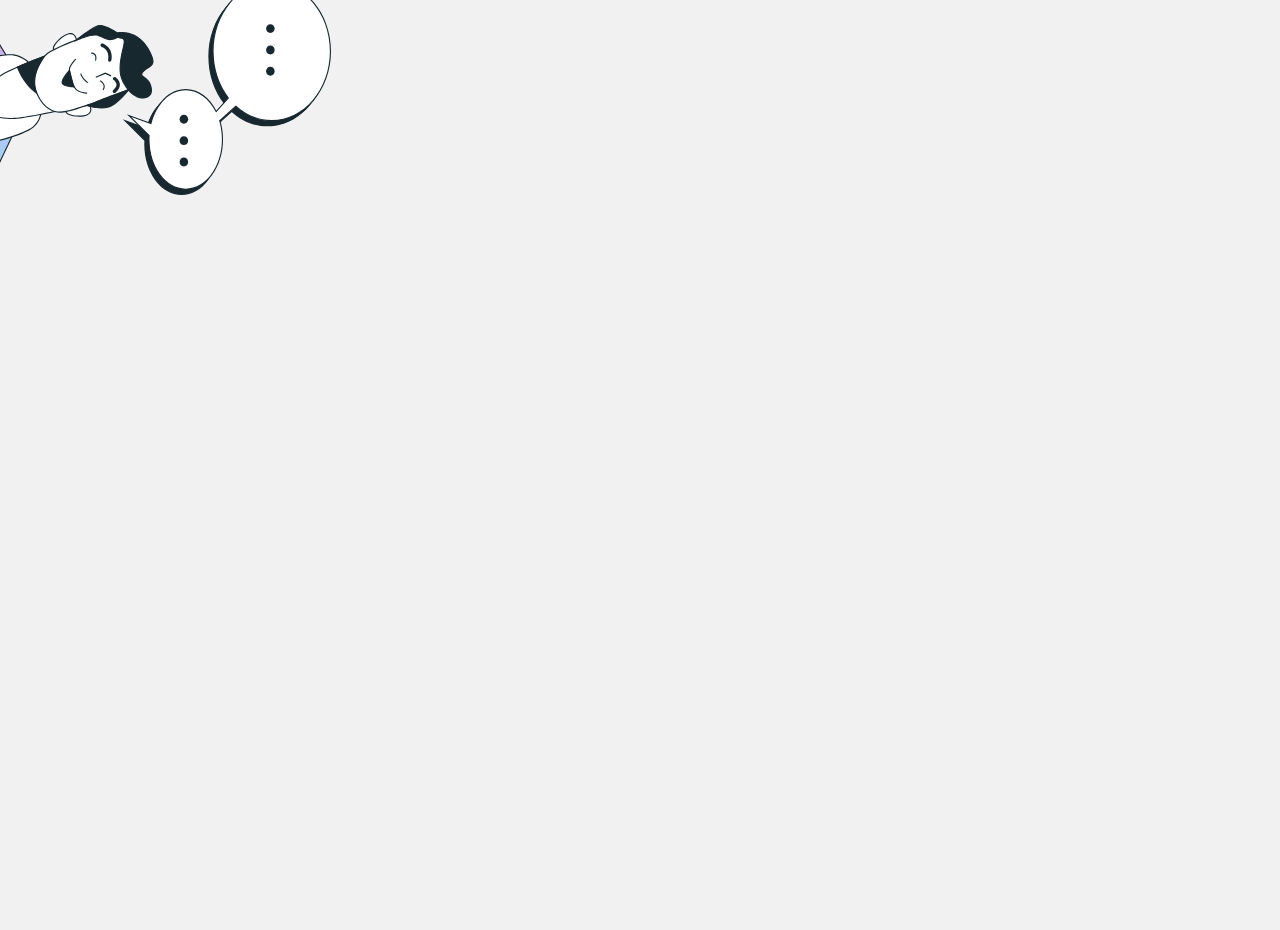
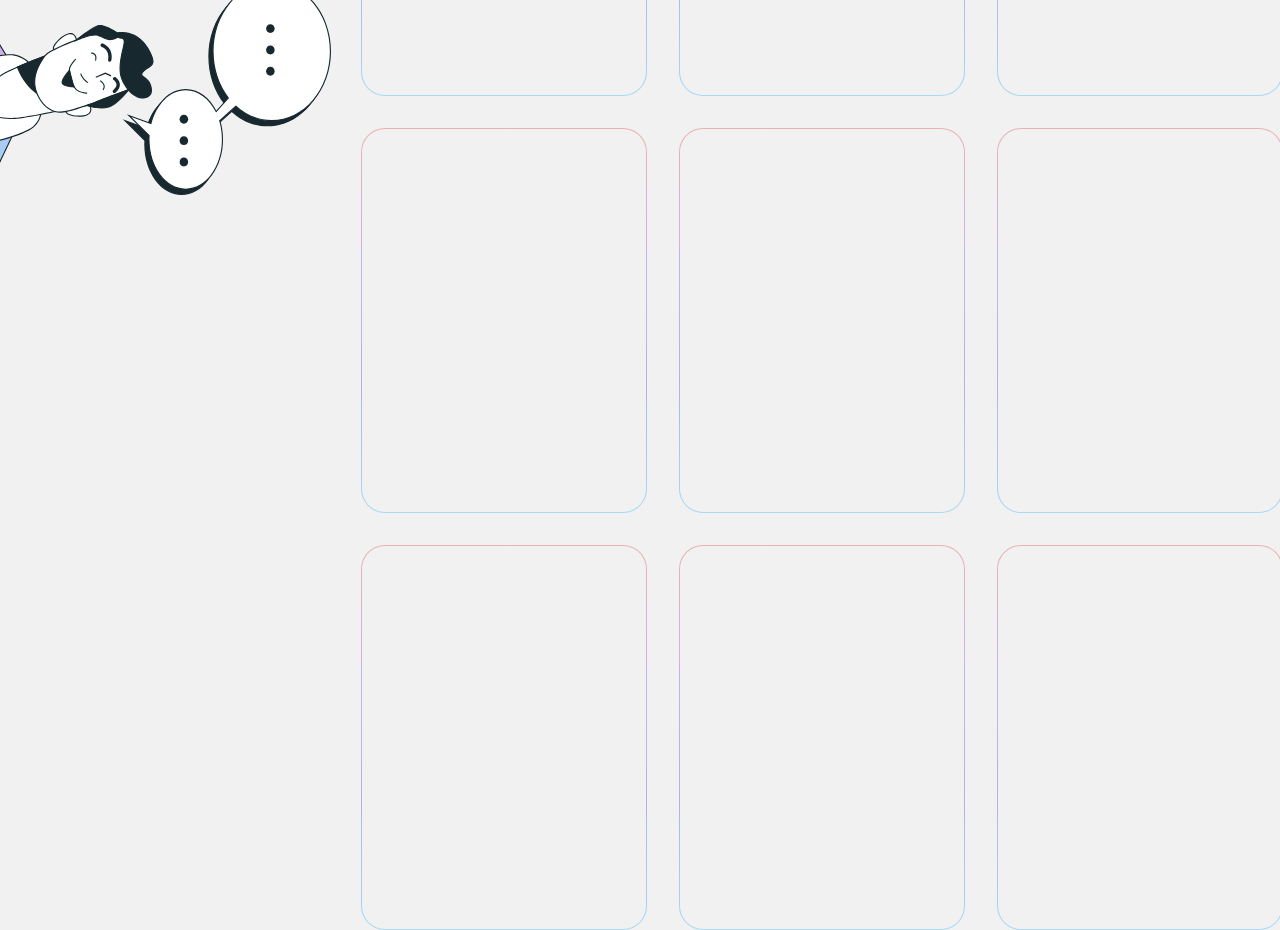
Before and after one commit to mirajane2207/english-school, a React (Create React App) app: page / in a window 1280 px wide. Shown: the part 3940-4870 px from the top of the page. Before the commit the page ends 4162 px from the top, so only its background shows below. Built offline with nearby package versions, Linux system fonts and the light colour scheme.

Commit message:
Added gradient border to review items

```diff
--- /dev/null
+++ b/src/components/ReviewItem/ReviewItem.jsx
@@ -0,0 +1,11 @@
+import React from 'react'
+import classes from './ReviewItem.module.css'
+
+const ReviewItem = () => {
+  return (
+    <div className={classes.review__container}>
+    </div>
+  )
+}
+
+export default ReviewItem
--- /dev/null
+++ b/src/components/ReviewItem/ReviewItem.module.css
@@ -0,0 +1,24 @@
+.review__container {
+    width: 286px;
+    height: 385px;
+    background: var(--white-color);
+    border-radius: 24px;
+
+    position: relative;
+    background: linear-gradient(var(--white-color), var(--white-color)) padding-box,
+        linear-gradient(#DE1F1F4D, #671FDE4D, #221FDE4D, #00A3FF4D) border-box;
+    border: 1.5px solid transparent;
+}
+
+/* .review__container::after {
+    content: "";
+    position: absolute;
+    top: 0;
+    right: 0;
+    bottom: 0;
+    left: 0;
+    z-index: -1;
+    margin: -1px;
+    border-radius: inherit;
+    background-image: linear-gradient(#DE1F1F4D, #671FDE4D, #221FDE4D, #00A3FF4D);
+} */
--- a/src/components/Reviews/Reviews.jsx
+++ b/src/components/Reviews/Reviews.jsx
@@ -2,6 +2,7 @@ import React from 'react'
 import classes from './Reviews.module.css'
 import SectionTitle from '../SectionTitle/SectionTitle'
 import personImg from './reviews-person.svg'
+import ReviewItem from '../ReviewItem/ReviewItem'
 
 const Reviews = () => {
     return (
@@ -10,7 +11,17 @@ const Reviews = () => {
                 <SectionTitle>Відгуки про нас</SectionTitle>
                 <img src={personImg} alt="" />
             </div>
-
+            <div className={classes.reviews__items_container}>
+                <ReviewItem/>
+                <ReviewItem/>
+                <ReviewItem/>
+                <ReviewItem/>
+                <ReviewItem/>
+                <ReviewItem/>
+                <ReviewItem/>
+                <ReviewItem/>
+                <ReviewItem/>
+            </div>
         </div>
     )
 }
--- a/src/components/Reviews/Reviews.module.css
+++ b/src/components/Reviews/Reviews.module.css
@@ -1,5 +1,15 @@
 .reviews__container {
     position: relative;
+    display: flex;
+    height: 828px;
+    align-items: flex-start;
+    gap: 61px;
+}
+
+.reviews__items_container {
+    grid-template-columns: repeat(3, 1fr);
+    display: grid;
+    gap: 32px;
 }
 
 .reviews__container img {
```
